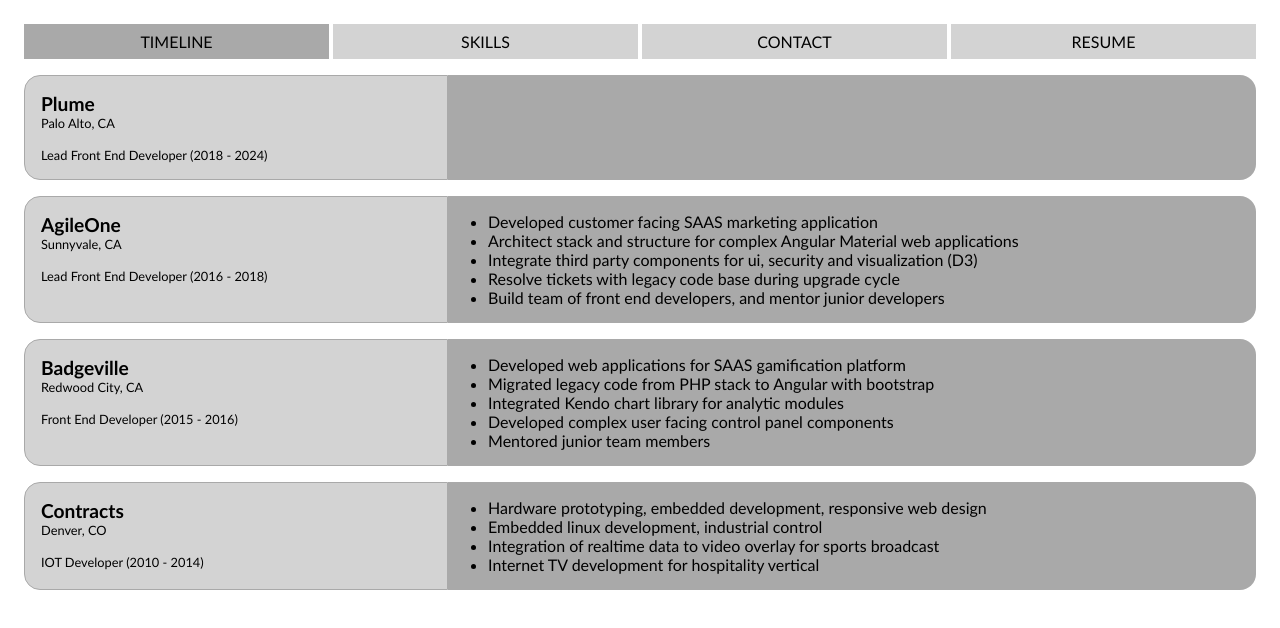
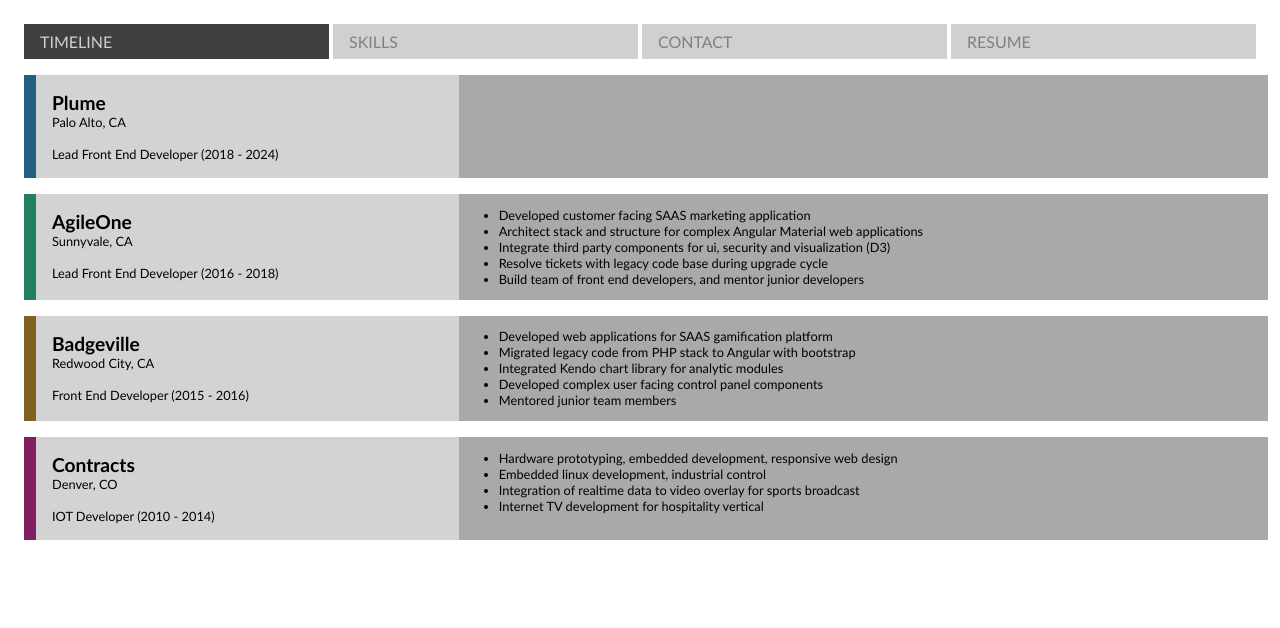
Before and after one commit to oolox/test-app, an Angular app: page / in a window 1280 px wide. Shown: the top 628 px of the page. Built offline with nearby package versions, Linux system fonts and the light colour scheme.

Commit message:
Layout Updates

```diff
--- a/src/app/app.types.ts
+++ b/src/app/app.types.ts
@@ -27,3 +27,9 @@
   action: screenName;
   selected?: boolean;
 }
+
+export interface filterType {
+  label: string;
+  color: string;
+  enabled: boolean;
+}
--- a/src/app/services/skillsData.ts
+++ b/src/app/services/skillsData.ts
@@ -18,14 +18,14 @@
   { label: 'Mapbox/Google Maps', type: 'Integrations', rating: 6 },
   { label: 'AWS web services', type: 'Integrations', rating: 7 },
   { label: 'Google web services', type: 'Integrations', rating: 5 },
-  { label: 'Software Architecture', type: 'Skills', rating: 10 },
-  { label: 'Interface Design', type: 'Skills', rating: 8 },
-  { label: 'Graphic Design', type: 'Skills', rating: 6 },
-  { label: 'Product Design', type: 'Skills', rating: 8 },
-  { label: 'SW Deployment', type: 'Skills', rating: 7 },
-  { label: 'Asset Management', type: 'Skills', rating: 9 },
-  { label: 'Testing / QA', type: 'Skills', rating: 6 },
-  { label: 'Standards and protocols', type: 'Skills', rating: 9 },
+  { label: 'Software Architecture', type: 'Development', rating: 10 },
+  { label: 'Interface Design', type: 'Development', rating: 8 },
+  { label: 'Graphic Design', type: 'Development', rating: 6 },
+  { label: 'Product Design', type: 'Development', rating: 8 },
+  { label: 'SW Deployment', type: 'Development', rating: 7 },
+  { label: 'Asset Management', type: 'Development', rating: 9 },
+  { label: 'Testing / QA', type: 'Development', rating: 6 },
+  { label: 'Standards and protocols', type: 'Development', rating: 9 },
   { label: 'Github', type: 'Tools', rating: 7 },
   { label: 'JIRA', type: 'Tools', rating: 8 },
   { label: 'Heroku', type: 'Tools', rating: 7 },
--- a/src/app/skills/skills.component.html
+++ b/src/app/skills/skills.component.html
@@ -1,10 +1,13 @@
 
 <div class="skills">
   <div class="chart-controls">
-    Categories
-    <div *ngFor="let skill of skillType; let  id = index">
-      <div class='radio-select' [ngStyle]="{'background-color': colorLUT[id]}" (click)="filterSelect(skill)">
-        {{skill}}
+    <div *ngFor="let skill of skillsFilter">
+      <div class='radio-select'
+           [ngStyle]="{'background-color': skill.color}"
+           [ngClass]="skill.enabled ? 'radio-enable' : 'radio-disable'"
+           (click)="filterSelect(skill)"
+      >
+        {{skill.label}}
       </div>
     </div>
 
--- a/src/app/skills/skills.component.scss
+++ b/src/app/skills/skills.component.scss
@@ -20,5 +20,12 @@
     width: 8rem;
     color: lightgray;
     cursor: pointer;
+
+    &.radio-enable {
+      opacity: 1;
+    }
+    &.radio-disable {
+      opacity: 0.5;
+    }
   }
 }
--- a/src/app/skills/skills.component.ts
+++ b/src/app/skills/skills.component.ts
@@ -1,5 +1,5 @@
 import { Component, OnInit} from '@angular/core';
-import { skillsItemType} from "../app.types";
+import { skillsItemType,filterType} from "../app.types";
 import { skillsData } from "../services/skillsData";
 import { CommonModule  } from '@angular/common';
 import Chart from 'chart.js';
@@ -13,12 +13,21 @@
 })
 
 
+
+
 export class SkillsComponent implements OnInit {
 
   public chart: any;
   procData: any;
-  skillType:string[]= ['Languages','Integrations','Skills','Tools']
+
   colorLUT: string[] = ['#206080','#208060','#806020','#802060'];
+
+  skillsFilter:filterType[] = [
+    { label: 'Languages', color: this.colorLUT[0], enabled: true },
+    { label: 'Integrations', color: this.colorLUT[1], enabled: true },
+    { label: 'Development', color: this.colorLUT[2], enabled: true },
+    { label: 'Tools', color: this.colorLUT[3], enabled: true },
+  ]
 
   getLabels(): string[] {
     return this.procData.map((skill:skillsItemType) => skill.label);
@@ -28,22 +37,30 @@
     return this.procData.map((skill:skillsItemType) => skill.rating);
   }
 
+
+
   getColors(): string[] {
     return this.procData.map((skill:skillsItemType) => {
         switch (skill.type) {
           case 'Languages': return this.colorLUT[0];
           case 'Integrations': return this.colorLUT[1];
-          case 'Skills': return this.colorLUT[2];
+          case 'Development': return this.colorLUT[2];
           default: return this.colorLUT[3];
         }
     });
   }
 
-  filterSelect(filter:String) {
-    console.log(filter);
+  filterSelect(filter:any) {
+    filter.enabled=!filter.enabled
+    this.updateData()
   }
 
   createChart(){
+    if (this.chart)
+    {
+      this.chart.destroy();
+    }
+
     const data = {
       labels: this.getLabels(),
       datasets: [
@@ -86,12 +103,18 @@
   }
 
   updateData(): void {
+    console.log('updateData');
     this.procData=skillsData;
+
+    this.procData=this.procData.filter( (skill:skillsItemType) => {
+      const isEnabled = this.skillsFilter.find((el) => el.label===skill.type);
+      return isEnabled?.enabled;
+    })
+    this.createChart();
   }
 
   ngOnInit() {
     this.updateData();
-    this.createChart();
   }
 
 }
--- a/src/app/timeline/timeline.component.html
+++ b/src/app/timeline/timeline.component.html
@@ -1,7 +1,9 @@
 
 <div class="timeline">
-  <div *ngFor="let job of timeline" class="timeline-item">
-    <div class="timeline-card" (click)="selectItem(job)">
+  <div *ngFor="let job of timeline; index as id" class="timeline-item">
+    <div class="timeline-card" (click)="selectItem(job)"
+         [ngStyle]="{'border-left': '12px solid '+colorLUT[id]}"
+    >
       <div class="job-summary">
         <div>
           <div class="title">
@@ -35,5 +37,6 @@
 </div>
 <div class="modal" *ngIf="showModal" (click)="showModal=false">
   <img class="screenImg" alt="plume1" src="{{showScreen?.fileName}}" width="auto" height="600"/>
+
   <div class="screenTitle">{{ showScreen?.description }}</div>
 </div>
--- a/src/app/timeline/timeline.component.scss
+++ b/src/app/timeline/timeline.component.scss
@@ -9,8 +9,7 @@
         display:inline-block;
         padding: 1rem;
         background-color: lightgray;
-        border: 1px solid darkgray;
-        border-radius: 1rem 0 0 1rem;
+        //border-left: 12px solid red;
         width: 33%;
         .title {
           font-size: 1.2rem;
@@ -27,8 +26,8 @@
       .job-details {
         display:inline-block;
         padding-right: 1rem;
+        font-size: 0.8rem;
         background-color: darkgray;
-        border-radius: 0 1rem 1rem 0;
         width: 67%;
       }
       .screenshots
--- a/src/app/timeline/timeline.component.ts
+++ b/src/app/timeline/timeline.component.ts
@@ -1,14 +1,15 @@
 import { Component } from '@angular/core';
 import {timelinedata } from "../services/timelineData";
 import {jobItemType, screenshotType} from "../app.types";
-import {NgForOf, NgIf} from "@angular/common";
+import {NgForOf, NgIf, NgStyle} from "@angular/common";
 
 @Component({
   selector: 'app-timeline',
   standalone: true,
   imports: [
     NgForOf,
-    NgIf
+    NgIf,
+    NgStyle
   ],
   templateUrl: './timeline.component.html',
   styleUrl: './timeline.component.scss'
@@ -18,6 +19,8 @@
   timeline = timelinedata;
   showModal:boolean= false;
   showScreen:screenshotType | null= null;
+
+  colorLUT: string[] = ['#206080','#208060','#806020','#802060'];
 
   selectItem(item:jobItemType) {
     item.selected=!item.selected;
--- a/src/app/topbar/topbar.component.scss
+++ b/src/app/topbar/topbar.component.scss
@@ -5,15 +5,16 @@
   width: 100%;
   text-transform: uppercase;
   .menu-item {
-    padding: 0.5rem;
+    padding: 0.5rem 1rem;
     width: 100%;
-    text-align: center;
     cursor: pointer;
     &.itemSelected {
-      background-color: darkgray;
+      background-color: #404040;
+      color: #d0d0d0
     }
     &.itemNotSelected {
-      background-color: lightgray;
+      background-color: #d0d0d0;
+      color: #808080
     }
   }
   &:not(:last-child) {
```
